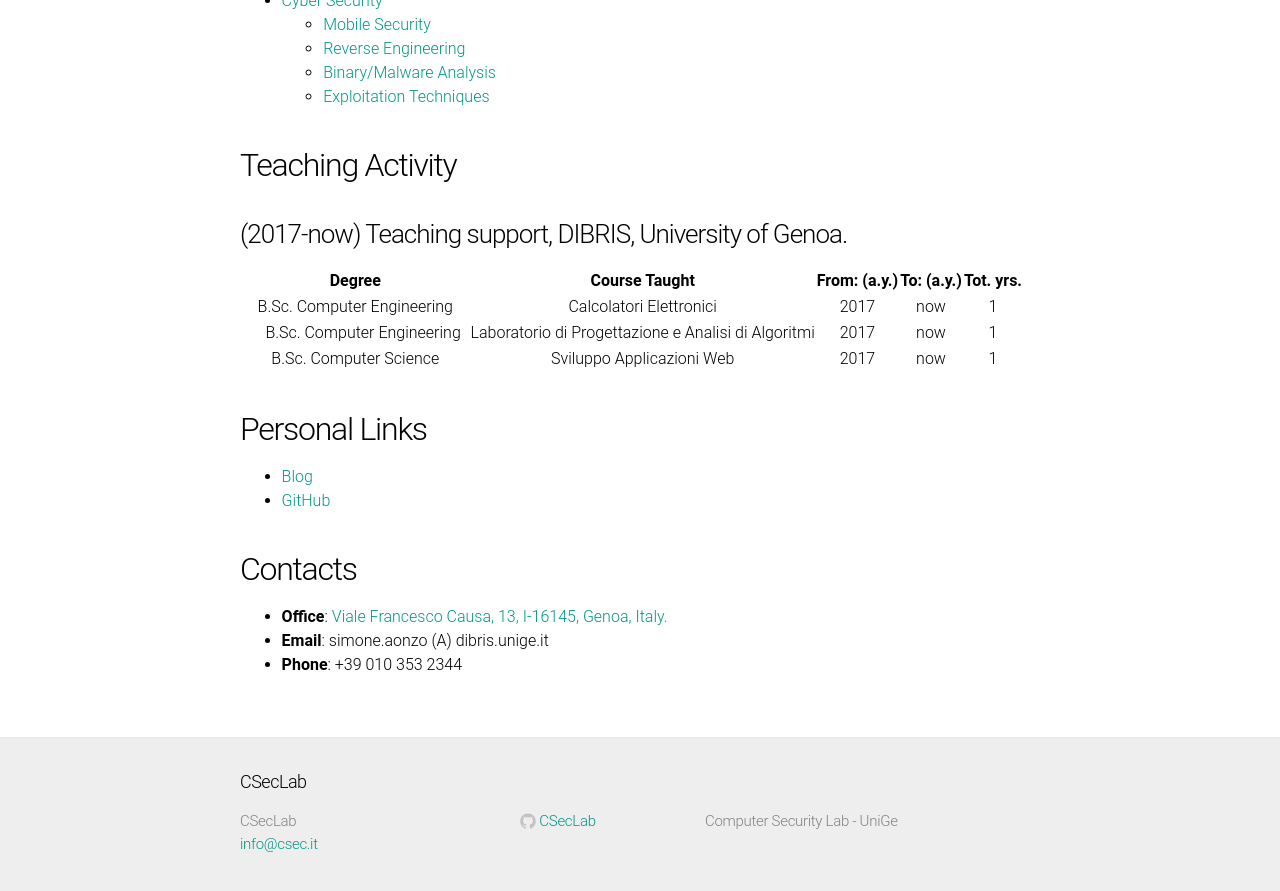
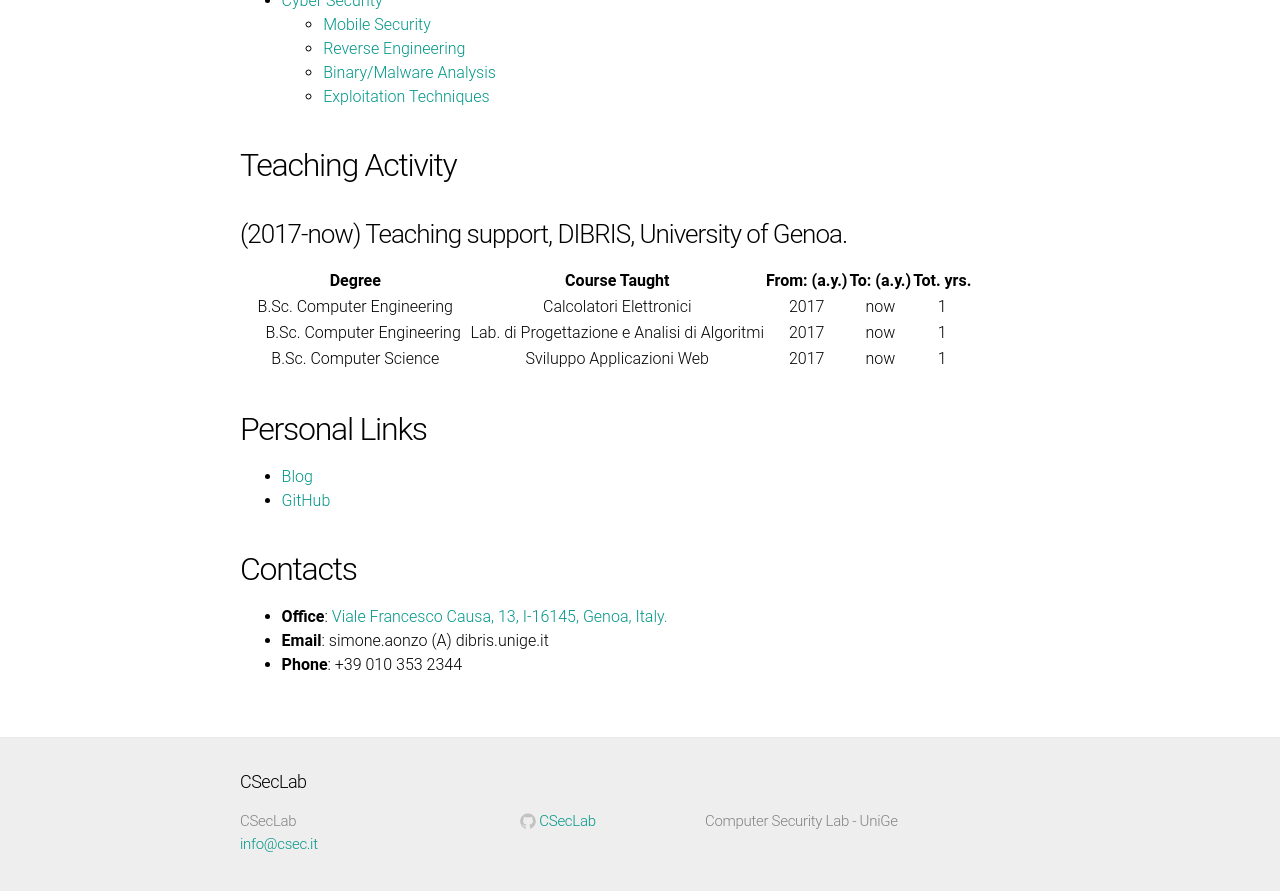
Before and after one commit to CSecLab/cseclab.github.io, a Jekyll site: the page built from aonzoHP.md, in a window 1280 px wide and 900 px high, scrolled down 1190 px. Shown: the top 891 px of the window. Built offline with Jekyll 4.4.1, drawn with Linux system fonts in a browser that asks for light colours.

Commit message:
Update aonzoHP.md

```diff
--- a/aonzoHP.md
+++ b/aonzoHP.md
@@ -38,7 +38,7 @@ title: Homepage of Simone Aonzo
 |                Degree               |      Course Taught      | From: (a.y.) | To: (a.y.) | Tot. yrs. |
 |:-----------------------------------:|:-----------------------:|:------------:|:----------:|:---------:|
 |        B.Sc. Computer Engineering   | Calcolatori Elettronici |    2017      |     now    |     1     |
-|        B.Sc. Computer Engineering   | Laboratorio di Progettazione e Analisi di Algoritmi | 2017 | now | 1 |
+|        B.Sc. Computer Engineering   | Lab. di Progettazione e Analisi di Algoritmi | 2017 | now | 1 |
 |        B.Sc. Computer Science       | Sviluppo Applicazioni Web | 2017 | now | 1 |
 
 ## Personal Links
```
